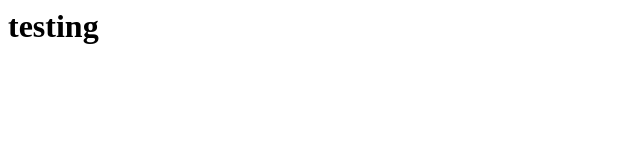
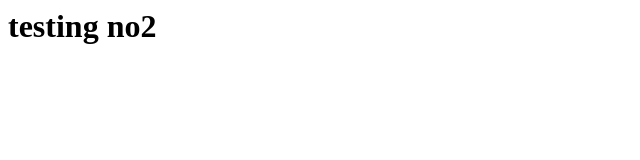
Before and after one commit to mortezaei99/mortezaei99.github.io, a plain HTML site: page index.html in a window 1280 px wide. Shown: the full height of the page, 0-640 px from the left. Drawn offline with Linux system fonts and the light colour scheme.

Commit message:
Update index.html

```diff
--- a/index.html
+++ b/index.html
@@ -6,6 +6,6 @@
     <title>Document</title>
 </head>
 <body>
-    <h1>testing</h1>
+    <h1>testing no2</h1>
 </body>
 </html>
```
